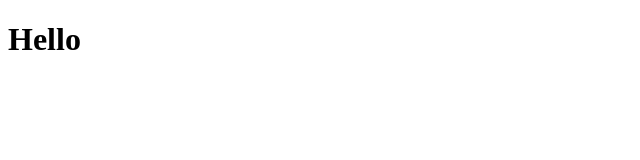
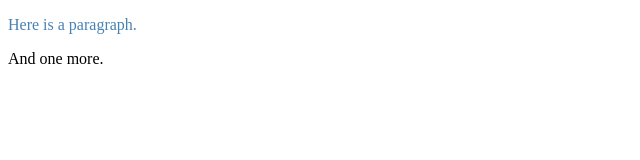
Before and after one commit to nikhil-git25/nikhil-git25.github.io, a plain HTML site: page index.html in a window 1280 px wide. Shown: the whole page, without its empty margins (0-640 px from the left). Drawn offline with nearby package versions, Linux system fonts and the light colour scheme.

Commit message:
Initial commit

```diff
--- a/index.html
+++ b/index.html
@@ -1,9 +1,16 @@
 <!DOCTYPE html>
-<html>
+<html lang="en">
 <head>
-<title>DAT VIZ </title>
+    <meta charset="UTF-8">
+    <title>D3 Select</title>
+    <script src="https://d3js.org/d3.v5.js"></script>
 </head>
 <body>
-<h1> Hello </h1>
+<p>Here is a paragraph.</p>
+<p>And one more.</p>
+<script>
+    paragraphs = d3.select("p");
+    paragraphs.style("color", "steelblue");
+</script>
 </body>
 </html>
```
